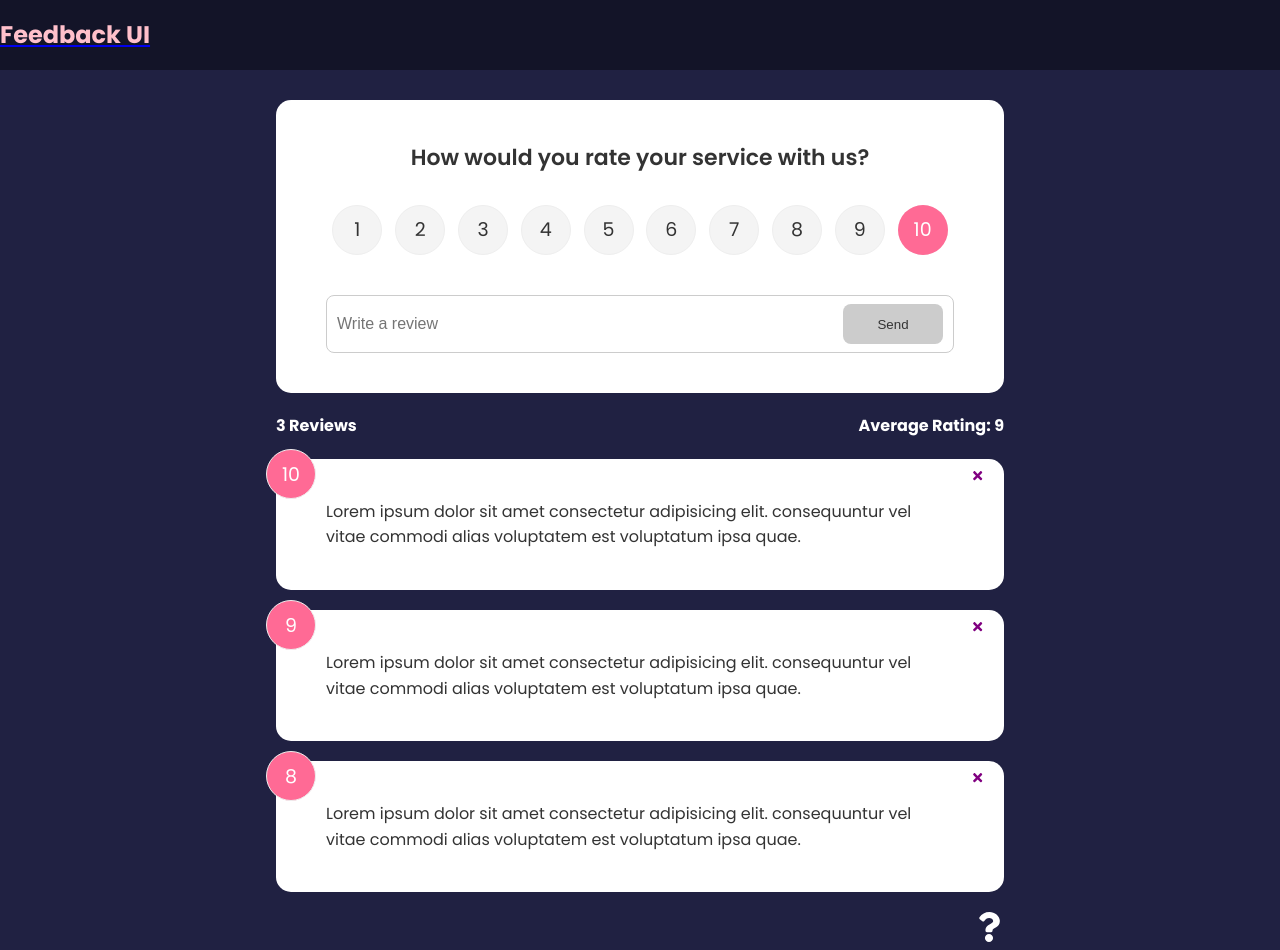
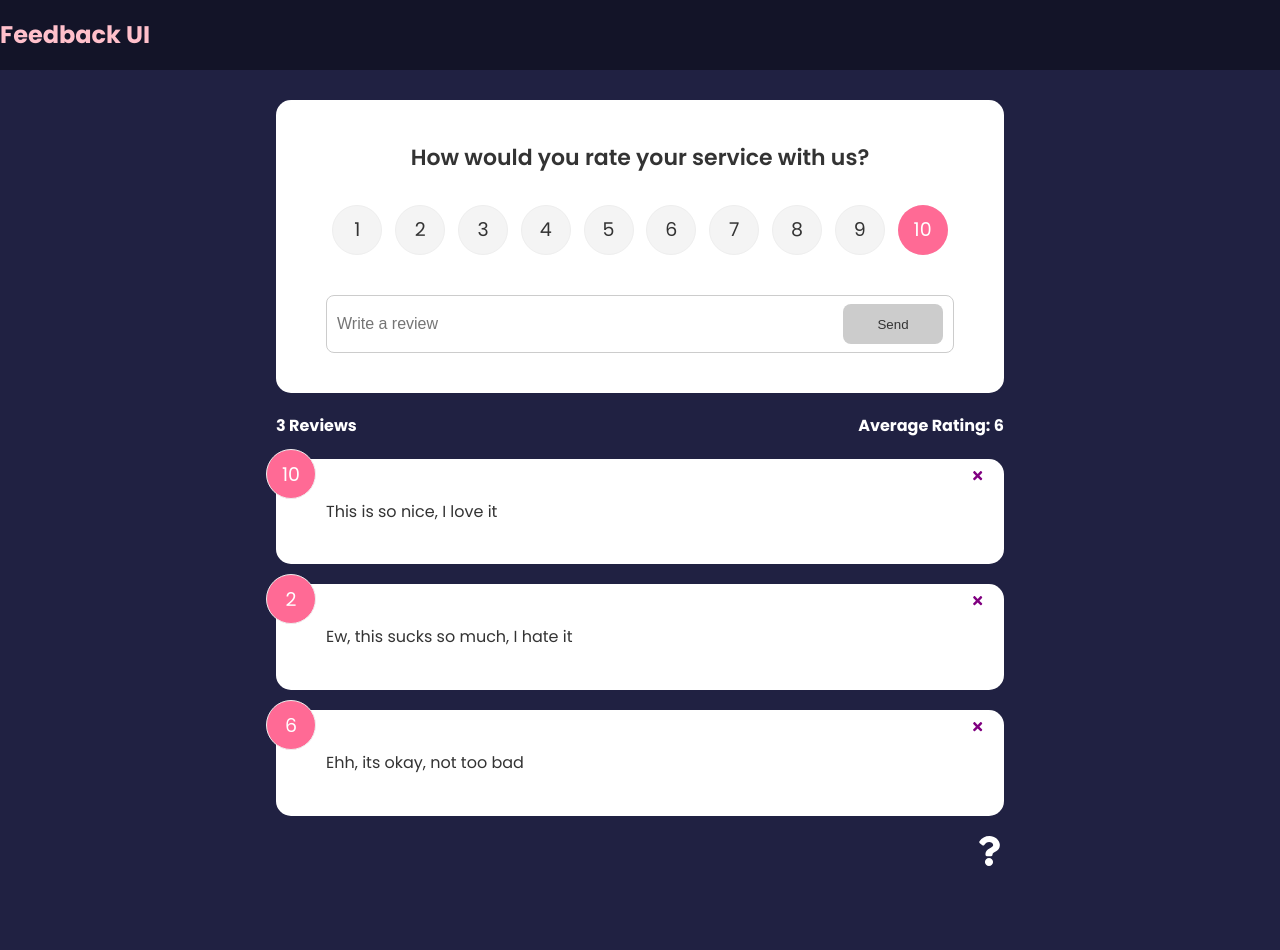
Before and after one commit to Fjguido/react-excercises, a React (Create React App) app in the folder reactpractice/: page / in a window 1280 px wide. After the commit the page ends 873 px from the top, so only its background shows below. Built offline with nearby package versions, Linux system fonts and the light colour scheme.

Commit message:
added context/provider

```diff
--- a/reactpractice/src/App.js
+++ b/reactpractice/src/App.js
@@ -9,6 +9,7 @@ import FeedbackData from './data/FeedbackData'
 import FeedbackStats from './components/FeedbackStats'
 import FeedbackForm from './components/FeedbackForm'
 import AboutPage from './pages/AboutPage'
+import { FeedbackProvider } from './context/FeedbackContext'
 import AboutIconLink from './components/AboutIconLink'
 
 
@@ -29,9 +30,8 @@ function App() {
 
     }
 
-
     return (
-
+      <FeedbackProvider>
               <Router>
                 <Header />
                 <div className='container'>
@@ -53,6 +53,7 @@ function App() {
                 <AboutIconLink />
                 </div>
               </Router>
+       </FeedbackProvider>
 
 
           )
--- a/reactpractice/src/components/Header.jsx
+++ b/reactpractice/src/components/Header.jsx
@@ -7,7 +7,7 @@ function Header({text, bgColor, textColor}) {
         color: textColor,
     }
   return (
-    <Link to='/'>
+    <Link to='/' style={{textDecoration:"none"}}>
     <header style={headerStyles}>
         <div className="Container">
             <h2>{text}</h2>
--- /dev/null
+++ b/reactpractice/src/context/FeedbackContext.jsx
@@ -0,0 +1,25 @@
+import {createContext, useState} from 'react'
+
+const FeedbackContext = createContext()
+// now create a provider
+
+export const FeedbackProvider = ({children}) => {
+const [feedback, setFeedback] = useState([
+    {
+        id: 1,
+        text: 'This item is from context',
+        rating: 10
+    }
+])
+
+    return <FeedbackContext.Provider value={{
+        feedback,
+
+    }}>
+        {children}
+
+    </FeedbackContext.Provider>
+
+}
+
+export default FeedbackContext
--- a/reactpractice/src/data/FeedbackData.js
+++ b/reactpractice/src/data/FeedbackData.js
@@ -2,17 +2,17 @@ const FeedbackData = [
     {
         id: 1,
         rating: 10,
-        text: 'Lorem ipsum dolor sit amet consectetur adipisicing elit. consequuntur vel vitae commodi alias voluptatem est voluptatum ipsa quae.',
+        text: 'This is so nice, I love it',
       },
       {
         id: 2,
-        rating: 9,
-        text: 'Lorem ipsum dolor sit amet consectetur adipisicing elit. consequuntur vel vitae commodi alias voluptatem est voluptatum ipsa quae.',
+        rating: 2,
+        text: 'Ew, this sucks so much, I hate it',
       },
       {
         id: 3,
-        rating: 8,
-        text: 'Lorem ipsum dolor sit amet consectetur adipisicing elit. consequuntur vel vitae commodi alias voluptatem est voluptatum ipsa quae.',
+        rating: 6,
+        text: 'Ehh, its okay, not too bad',
       },
     ]
 
```
